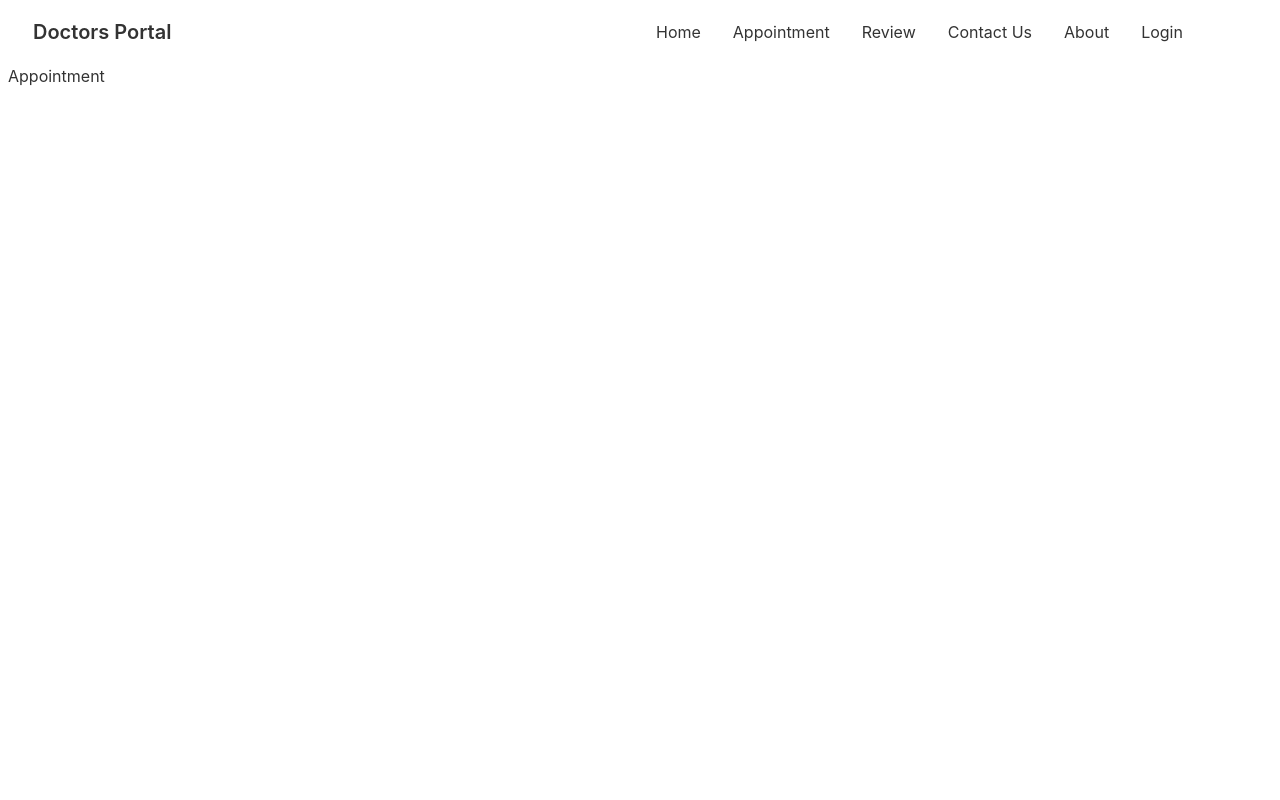
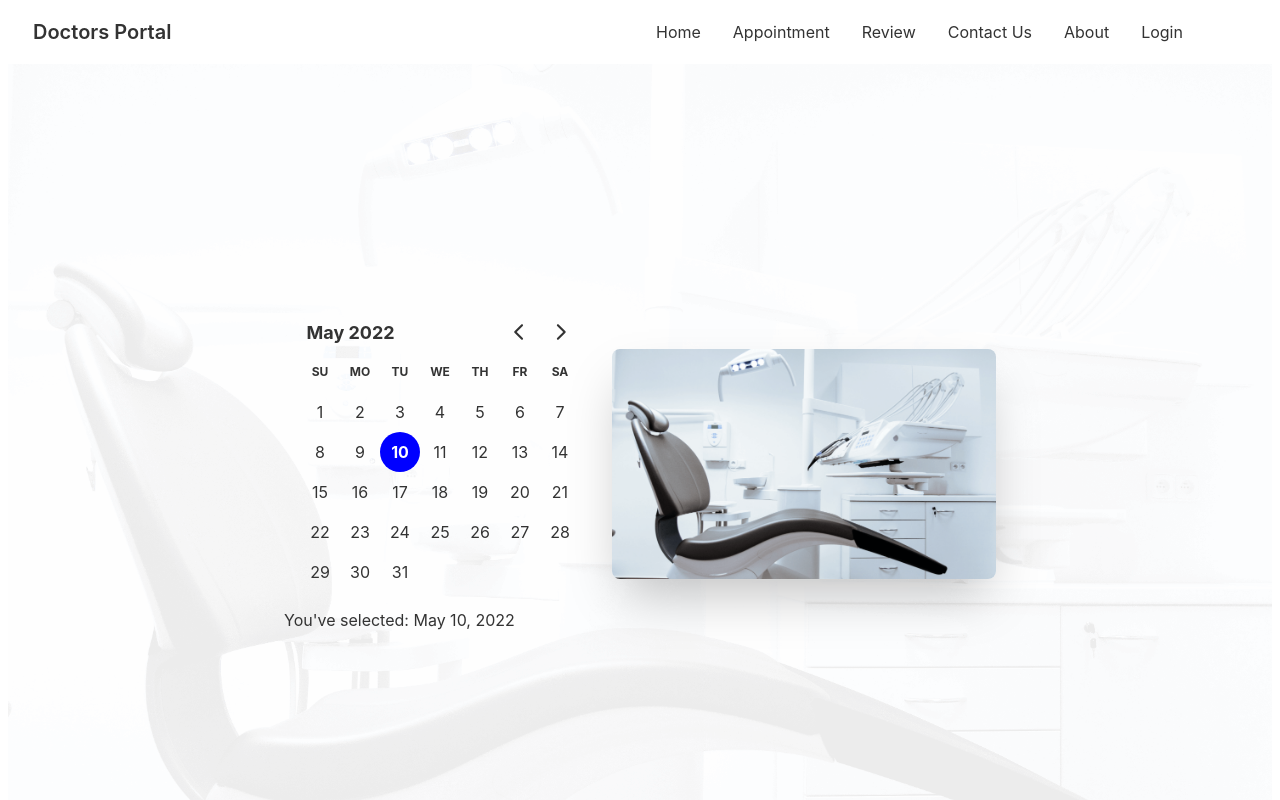
Before and after one commit to SalehAhmed19/doctors-portal-client-side, a React (Create React App) app: page /appointment in a window 1280 px wide. Shown: the top 800 px of the page. Built offline with nearby package versions, Linux system fonts and the light colour scheme.

Commit message:
set calender

```diff
--- a/package.json
+++ b/package.json
@@ -7,7 +7,9 @@
     "@testing-library/react": "^13.2.0",
     "@testing-library/user-event": "^13.5.0",
     "daisyui": "^2.14.3",
+    "date-fns": "^2.28.0",
     "react": "^18.1.0",
+    "react-day-picker": "^8.0.5",
     "react-dom": "^18.1.0",
     "react-router-dom": "^6.3.0",
     "react-scripts": "5.0.1",
--- a/src/Pages/Appointment/Appointment.jsx
+++ b/src/Pages/Appointment/Appointment.jsx
@@ -1,9 +1,12 @@
 import React from "react";
+import Footer from "../Shared/Footer";
+import AppointmentBanner from "./AppointmentBanner";
 
 const Appointment = () => {
   return (
     <div>
-      <h1>Appointment</h1>
+      <AppointmentBanner />
+      <Footer />
     </div>
   );
 };
--- /dev/null
+++ b/src/Pages/Appointment/AppointmentBanner.jsx
@@ -0,0 +1,33 @@
+import React, { useState } from "react";
+import chair from "../../assets/images/chair.png";
+import background from "../../assets/images/bg.png";
+import { DayPicker } from "react-day-picker";
+import "react-day-picker/dist/style.css";
+import { format } from "date-fns";
+
+const AppointmentBanner = () => {
+  const [date, setDate] = useState(new Date());
+  return (
+    <div
+      style={{
+        background: `url(${background})`,
+        backgroundSize: "cover",
+      }}
+      class="hero min-h-screen"
+    >
+      <div class="hero-content flex-col lg:flex-row-reverse">
+        <img
+          src={chair}
+          className="max-w-sm rounded-lg shadow-2xl"
+          alt="Dentist Chair"
+        />
+        <div>
+          <DayPicker mode="single" selected={date} onSelect={setDate} />
+          <p>You've selected: {format(date, "PP")}</p>
+        </div>
+      </div>
+    </div>
+  );
+};
+
+export default AppointmentBanner;
```
Also changed, not shown: 1 other file (tests, documents, lock files or other folders).
